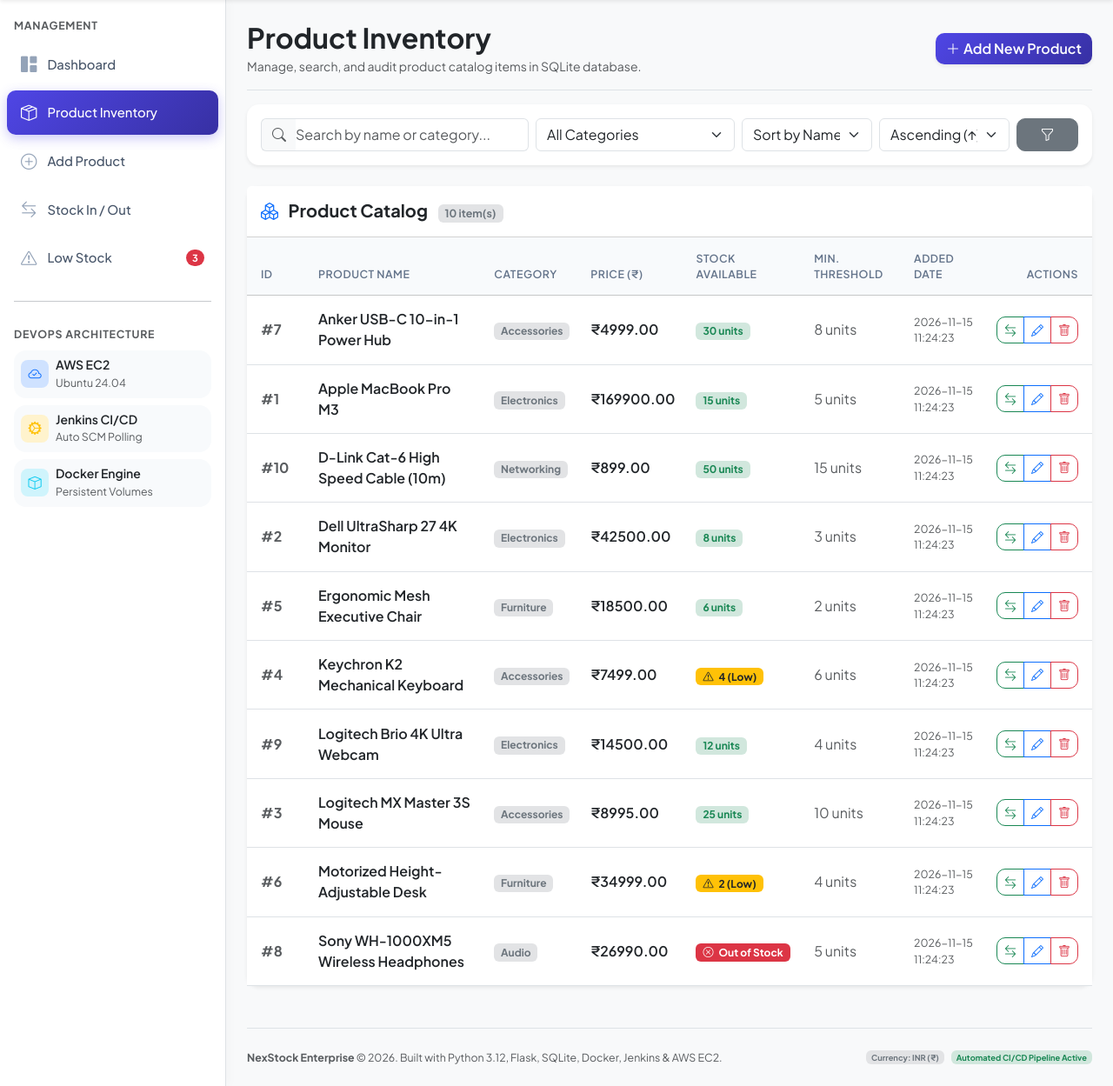
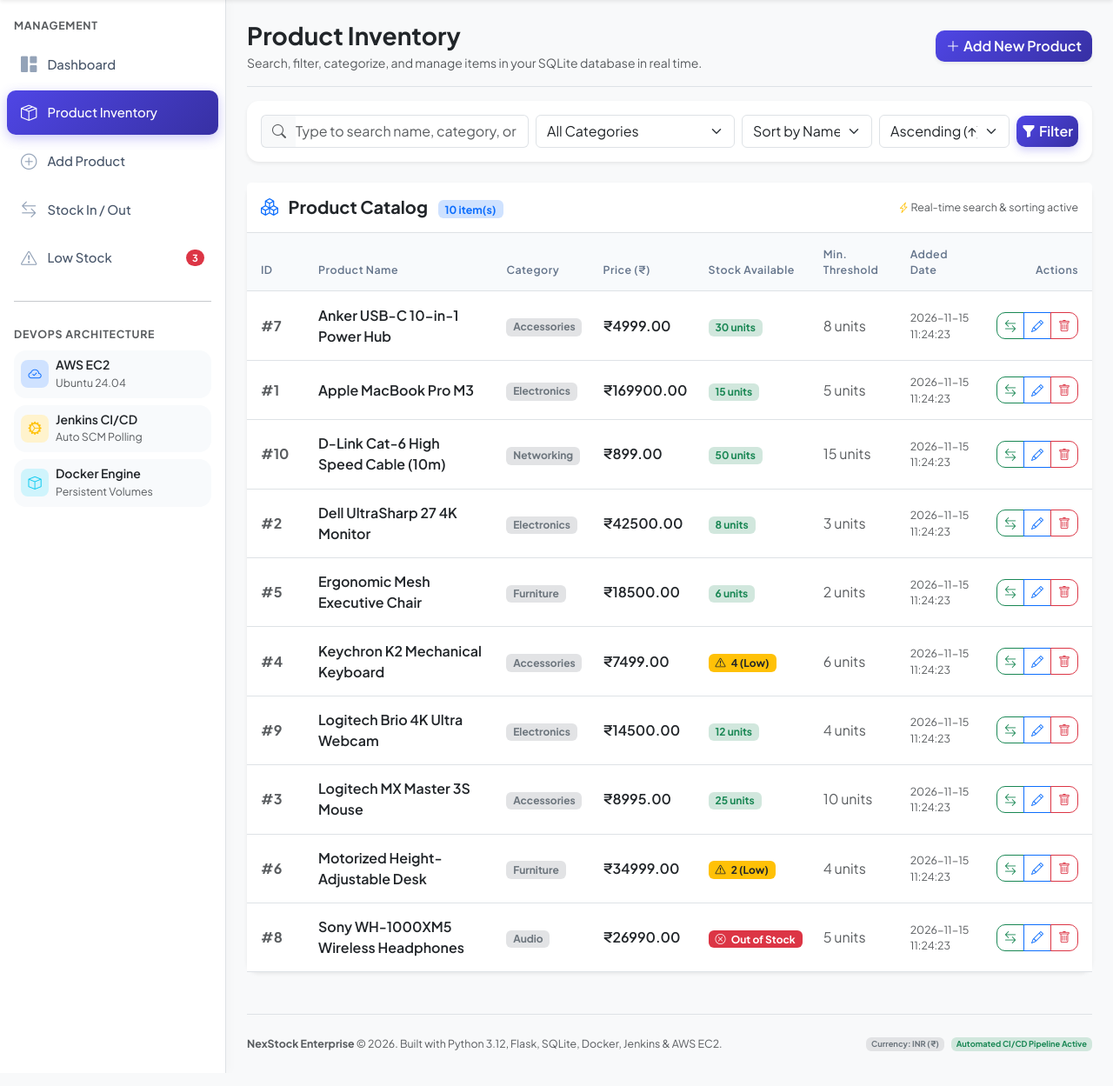
Before and after one commit to ansu647/smart-inventory-devops, a Flask app: page /products in a window 1280 px wide. Shown: the part 64-1313 px from the top of the page at 87% size. Run offline with Flask 3, Linux system fonts and the light colour scheme; data comes from the database, SQL or seed files in the repository.

Commit message:
fix: add real-time instant search, category filtering, ID lookup, and dynamic sorting to product inventory

```diff
--- a/templates/products.html
+++ b/templates/products.html
@@ -1,12 +1,12 @@
 {% extends "base.html" %}
 
-{% block title %}Products Catalog | Smart Inventory System{% endblock %}
+{% block title %}Product Inventory | NexStock Enterprise{% endblock %}
 
 {% block content %}
 <div class="d-flex justify-content-between flex-wrap flex-md-nowrap align-items-center pb-3 mb-3 border-bottom">
     <div>
-        <h1 class="h2 fw-bold text-dark mb-1">Product Inventory</h1>
-        <p class="text-muted small mb-0">Manage, search, and audit product catalog items in SQLite database.</p>
+        <h1 class="h3 fw-bold text-dark mb-1">Product Inventory</h1>
+        <p class="text-muted small mb-0">Search, filter, categorize, and manage items in your SQLite database in real time.</p>
     </div>
     <div class="btn-toolbar mb-2 mb-md-0">
         <a href="{{ url_for('add_product') }}" class="btn btn-primary d-flex align-items-center shadow-sm">
@@ -15,21 +15,24 @@
     </div>
 </div>
 
-<!-- Search, Filter & Sort Bar -->
+<!-- Search, Filter & Sort Toolbar -->
 <div class="card border-0 shadow-sm mb-4">
-    <div class="card-body">
-        <form method="GET" action="{{ url_for('products') }}" class="row g-2 align-items-center">
+    <div class="card-body p-3">
+        <form method="GET" action="{{ url_for('products') }}" id="filterForm" class="row g-2 align-items-center">
             <!-- Search Text -->
-            <div class="col-md-4">
+            <div class="col-lg-4 col-md-6">
                 <div class="input-group">
-                    <span class="input-group-text bg-light border-end-0"><i class="bi bi-search text-muted"></i></span>
-                    <input type="text" name="q" class="form-control border-start-0 ps-0" placeholder="Search by name or category..." value="{{ search_query }}">
+                    <span class="input-group-text bg-light border-end-0 text-muted"><i class="bi bi-search"></i></span>
+                    <input type="text" id="productSearchInput" name="q" class="form-control border-start-0 ps-0" placeholder="Type to search name, category, or ID..." value="{{ search_query }}" autocomplete="off">
+                    {% if search_query %}
+                    <a href="{{ url_for('products') }}" class="input-group-text bg-light text-muted text-decoration-none" title="Clear search">&times;</a>
+                    {% endif %}
                 </div>
             </div>
 
             <!-- Category Filter -->
-            <div class="col-md-3">
-                <select name="category" class="form-select">
+            <div class="col-lg-3 col-md-6">
+                <select name="category" id="categorySelect" class="form-select">
                     <option value="">All Categories</option>
                     {% for cat in categories %}
                     <option value="{{ cat }}" {% if category_filter == cat %}selected{% endif %}>{{ cat }}</option>
@@ -38,10 +41,10 @@
             </div>
 
             <!-- Sort By -->
-            <div class="col-md-2">
-                <select name="sort" class="form-select">
+            <div class="col-lg-2 col-md-4">
+                <select name="sort" id="sortSelect" class="form-select">
                     <option value="name" {% if sort_by == 'name' %}selected{% endif %}>Sort by Name</option>
-                    <option value="price" {% if sort_by == 'price' %}selected{% endif %}>Sort by Price</option>
+                    <option value="price" {% if sort_by == 'price' %}selected{% endif %}>Sort by Price (₹)</option>
                     <option value="quantity" {% if sort_by == 'quantity' %}selected{% endif %}>Sort by Stock</option>
                     <option value="id" {% if sort_by == 'id' %}selected{% endif %}>Sort by ID</option>
                     <option value="created_at" {% if sort_by == 'created_at' %}selected{% endif %}>Sort by Date</option>
@@ -49,20 +52,20 @@
             </div>
 
             <!-- Sort Order -->
-            <div class="col-md-2">
-                <select name="order" class="form-select">
+            <div class="col-lg-2 col-md-4">
+                <select name="order" id="orderSelect" class="form-select">
                     <option value="asc" {% if sort_order == 'asc' %}selected{% endif %}>Ascending (&uarr;)</option>
                     <option value="desc" {% if sort_order == 'desc' %}selected{% endif %}>Descending (&darr;)</option>
                 </select>
             </div>
 
-            <!-- Filter Buttons -->
-            <div class="col-md-1 d-flex gap-1">
-                <button type="submit" class="btn btn-secondary w-100" title="Apply Filters">
-                    <i class="bi bi-funnel"></i>
+            <!-- Action Buttons -->
+            <div class="col-lg-1 col-md-4 d-flex gap-1">
+                <button type="submit" class="btn btn-primary w-100 d-flex justify-content-center align-items-center" title="Apply Filter">
+                    <i class="bi bi-funnel-fill me-1"></i> <span class="d-md-none d-lg-inline">Filter</span>
                 </button>
                 {% if search_query or category_filter or sort_by != 'name' or sort_order != 'asc' %}
-                <a href="{{ url_for('products') }}" class="btn btn-outline-danger" title="Clear Filters">
+                <a href="{{ url_for('products') }}" class="btn btn-outline-danger" title="Clear All Filters">
                     <i class="bi bi-x-lg"></i>
                 </a>
                 {% endif %}
@@ -73,17 +76,19 @@
 
 <!-- Products Table Card -->
 <div class="card border-0 shadow-sm">
-    <div class="card-header bg-white py-3 d-flex justify-content-between align-items-center">
+    <div class="card-header bg-white py-3 d-flex justify-content-between align-items-center border-bottom">
         <h5 class="card-title fw-bold mb-0 text-dark">
             <i class="bi bi-boxes me-2 text-primary"></i> Product Catalog
-            <span class="badge bg-secondary-subtle text-secondary fs-8 ms-2">{{ products|length }} item(s)</span>
+            <span class="badge bg-primary-subtle text-primary fs-8 ms-2" id="itemCountBadge">{{ products|length }} item(s)</span>
         </h5>
+        <div class="d-none d-md-block text-muted fs-8">
+            <i class="bi bi-lightning-charge text-warning"></i> Real-time search & sorting active
+        </div>
     </div>
     <div class="card-body p-0">
-        {% if products %}
         <div class="table-responsive">
-            <table class="table table-hover align-middle mb-0">
-                <thead class="table-light fs-8 text-uppercase">
+            <table class="table table-hover align-middle mb-0" id="productsTable">
+                <thead>
                     <tr>
                         <th class="ps-3" style="width: 70px;">ID</th>
                         <th>Product Name</th>
@@ -95,15 +100,21 @@
                         <th class="text-end pe-3">Actions</th>
                     </tr>
                 </thead>
-                <tbody>
+                <tbody id="productsTableBody">
                     {% for p in products %}
-                    <tr>
+                    <tr class="product-row"
+                        data-id="{{ p.id }}"
+                        data-name="{{ p.name|lower }}"
+                        data-category="{{ p.category }}"
+                        data-price="{{ p.price }}"
+                        data-quantity="{{ p.quantity }}"
+                        data-date="{{ p.created_at }}">
                         <td class="ps-3 fw-bold text-muted">#{{ p.id }}</td>
                         <td>
-                            <span class="fw-semibold text-dark">{{ p.name }}</span>
+                            <span class="fw-semibold text-dark product-name">{{ p.name }}</span>
                         </td>
                         <td>
-                            <span class="badge bg-secondary-subtle text-secondary">{{ p.category }}</span>
+                            <span class="badge bg-secondary-subtle text-secondary product-category">{{ p.category }}</span>
                         </td>
                         <td class="fw-semibold text-dark currency-inr">₹{{ "%.2f"|format(p.price) }}</td>
                         <td>
@@ -159,11 +170,22 @@
                 </tbody>
             </table>
         </div>
-        {% else %}
+
+        <!-- Dynamic Client-Side Empty State Alert (shown when live filter yields 0 matches) -->
+        <div id="noMatchMessage" class="p-5 text-center text-muted" style="display: none;">
+            <i class="bi bi-search fs-1 d-block mb-3 text-secondary"></i>
+            <h5>No matching products found</h5>
+            <p class="mb-3 text-secondary">No items match your active search and category filters.</p>
+            <button type="button" id="resetLiveFiltersBtn" class="btn btn-outline-primary btn-sm">
+                <i class="bi bi-arrow-counterclockwise me-1"></i> Reset Search & Filters
+            </button>
+        </div>
+
+        {% if not products %}
         <div class="p-5 text-center text-muted">
             <i class="bi bi-search fs-1 d-block mb-3 text-secondary"></i>
             <h5>No matching products found</h5>
-            <p class="mb-3">Try adjusting your search criteria, category filters, or add a new product.</p>
+            <p class="mb-3">Try adjusting your search criteria or add a new product.</p>
             <a href="{{ url_for('add_product') }}" class="btn btn-primary btn-sm">
                 <i class="bi bi-plus-lg me-1"></i> Add New Product
             </a>
@@ -173,3 +195,115 @@
     </div>
 </div>
 {% endblock %}
+
+{% block extra_scripts %}
+<script>
+document.addEventListener('DOMContentLoaded', function() {
+    const searchInput = document.getElementById('productSearchInput');
+    const categorySelect = document.getElementById('categorySelect');
+    const sortSelect = document.getElementById('sortSelect');
+    const orderSelect = document.getElementById('orderSelect');
+    const tableBody = document.getElementById('productsTableBody');
+    const rows = Array.from(document.querySelectorAll('.product-row'));
+    const itemCountBadge = document.getElementById('itemCountBadge');
+    const noMatchMessage = document.getElementById('noMatchMessage');
+    const resetBtn = document.getElementById('resetLiveFiltersBtn');
+    const filterForm = document.getElementById('filterForm');
+
+    function applyLiveFilters() {
+        const query = searchInput.value.toLowerCase().trim();
+        const selectedCategory = categorySelect.value.trim();
+        const sortBy = sortSelect.value;
+        const sortOrder = orderSelect.value;
+
+        let visibleCount = 0;
+
+        // 1. Filter rows
+        rows.forEach(row => {
+            const name = row.getAttribute('data-name') || '';
+            const category = row.getAttribute('data-category') || '';
+            const id = row.getAttribute('data-id') || '';
+
+            const matchesQuery = !query || name.includes(query) || category.toLowerCase().includes(query) || id.includes(query.replace('#', ''));
+            const matchesCategory = !selectedCategory || category === selectedCategory;
+
+            if (matchesQuery && matchesCategory) {
+                row.style.display = '';
+                visibleCount++;
+            } else {
+                row.style.display = 'none';
+            }
+        });
+
+        // 2. Sort rows
+        const sortedRows = rows.slice().sort((a, b) => {
+            let valA, valB;
+
+            if (sortBy === 'price') {
+                valA = parseFloat(a.getAttribute('data-price')) || 0;
+                valB = parseFloat(b.getAttribute('data-price')) || 0;
+            } else if (sortBy === 'quantity') {
+                valA = parseInt(a.getAttribute('data-quantity'), 10) || 0;
+                valB = parseInt(b.getAttribute('data-quantity'), 10) || 0;
+            } else if (sortBy === 'id') {
+                valA = parseInt(a.getAttribute('data-id'), 10) || 0;
+                valB = parseInt(b.getAttribute('data-id'), 10) || 0;
+            } else if (sortBy === 'created_at') {
+                valA = a.getAttribute('data-date') || '';
+                valB = b.getAttribute('data-date') || '';
+            } else { // name
+                valA = a.getAttribute('data-name') || '';
+                valB = b.getAttribute('data-name') || '';
+            }
+
+            if (valA < valB) return sortOrder === 'desc' ? 1 : -1;
+            if (valA > valB) return sortOrder === 'desc' ? -1 : 1;
+            return 0;
+        });
+
+        // Re-append in sorted order
+        sortedRows.forEach(row => tableBody.appendChild(row));
+
+        // 3. Update counter and empty message
+        if (itemCountBadge) {
+            itemCountBadge.textContent = `${visibleCount} item(s)`;
+        }
+
+        if (noMatchMessage) {
+            noMatchMessage.style.display = (visibleCount === 0 && rows.length > 0) ? 'block' : 'none';
+        }
+    }
+
+    // Attach instant real-time event listeners
+    if (searchInput) {
+        searchInput.addEventListener('input', applyLiveFilters);
+        searchInput.addEventListener('keyup', applyLiveFilters);
+    }
+
+    if (categorySelect) {
+        categorySelect.addEventListener('change', applyLiveFilters);
+    }
+
+    if (sortSelect) {
+        sortSelect.addEventListener('change', applyLiveFilters);
+    }
+
+    if (orderSelect) {
+        orderSelect.addEventListener('change', applyLiveFilters);
+    }
+
+    if (resetBtn) {
+        resetBtn.addEventListener('click', function() {
+            if (searchInput) searchInput.value = '';
+            if (categorySelect) categorySelect.value = '';
+            if (sortSelect) sortSelect.value = 'name';
+            if (orderSelect) orderSelect.value = 'asc';
+            applyLiveFilters();
+        });
+    }
+
+    // Run initial filter on load if params present
+    applyLiveFilters();
+});
+</script>
+{% endblock %}
```
Also changed, not shown: database.py (+11 -9 lines), tests/test_database.py (+14 -4 lines).
